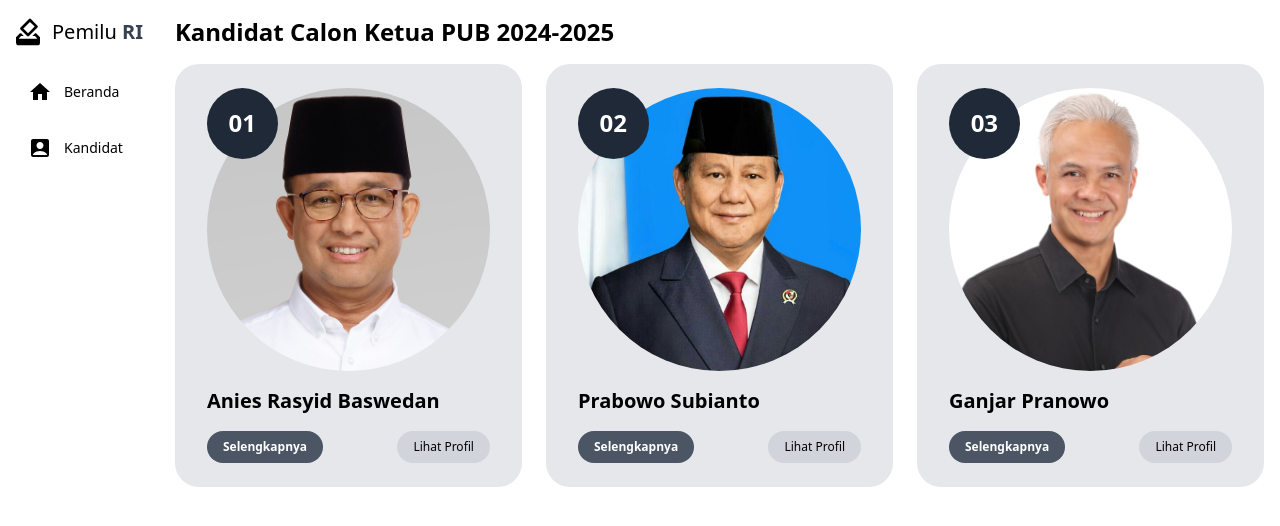
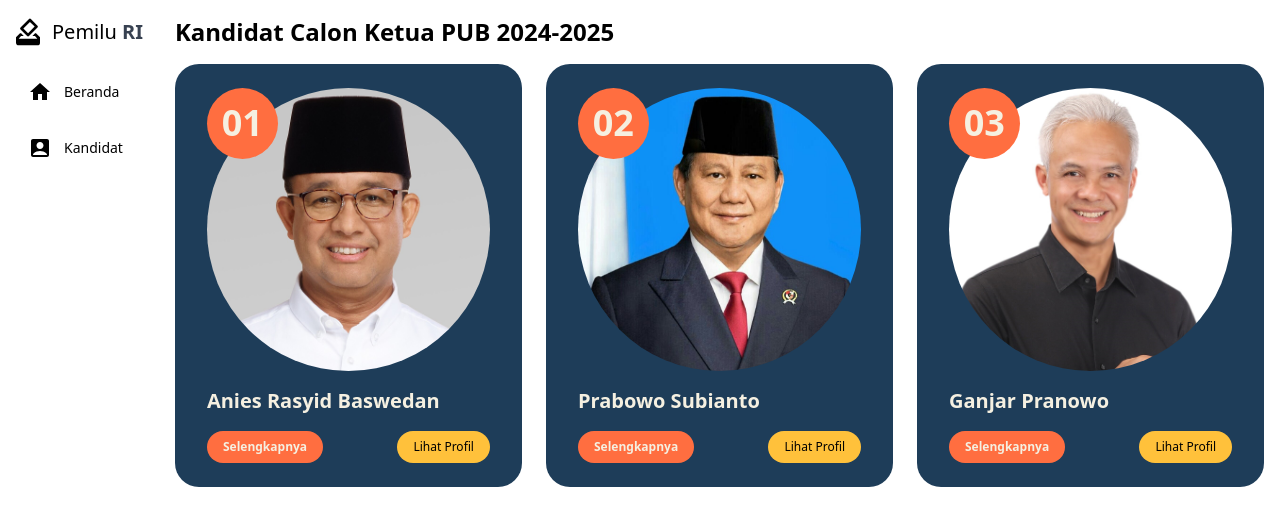
Before and after one commit to kangzBredz04/elections-pubpasim, a React (Vite) app: page / in a window 1280 px wide. Shown: the top 526 px of the page. Built offline with nearby package versions, Linux system fonts and the light colour scheme.

Commit message:
refactor: Update data handling via props and styling in CardCandidate component

```diff
--- a/src/components/CandidateCard.tsx
+++ b/src/components/CandidateCard.tsx
@@ -1,39 +1,40 @@
 /* eslint-disable @typescript-eslint/no-unused-vars */
-import React from "react";
 import { Candidate } from "../types/Candidate";
 
 interface CandidateCardProps {
   candidate: Candidate;
 }
 
-const CandidateCard: React.FC<CandidateCardProps> = ({ candidate }) => {
+function CandidateCard(props: CandidateCardProps) {
   return (
-    <div className="flex flex-1 gap-4 p-4 md:px-8 md:py-6 md:gap-4 md:flex-col rounded-3xl bg-gray-200 text-primary false">
+    <div className="flex flex-1 gap-4 p-4 md:px-8 md:py-6 md:gap-4 md:flex-col rounded-3xl bg-[#1e3d59] text-primary false">
       <div className="relative self-start w-1/4 text-xs md:w-full md:text-2xl false">
-        <div className="absolute z-10 flex items-center justify-center w-1/4 font-bold rounded-full h-1/4  bg-gray-800 text-white">
-          {`0${candidate.number}`}
+        <div className="absolute z-10 flex items-center justify-center w-1/4 rounded-full h-1/4 bg-[#ff6e40]">
+          <p className="text-4xl text-[#f5f0e1] font-bold">{`0${props.candidate.number}`}</p>
         </div>
         <img
-          src={candidate.photo}
-          alt=""
+          src={props.candidate.photo}
+          alt={props.candidate.name}
           className="rounded-full bg-secondary-container bg-[left_1rem_bottom_1rem] md:bg-[left_3rem_bottom_3rem]  bg-blend-luminosity"
         />
       </div>
       <div className="flex flex-col flex-1 gap-4">
-        <div className="flex items-center flex-1 gap-4 text-xl font-bold">
-          <div>{candidate.name}</div>
+        <div className="flex items-center flex-1 gap-4 ">
+          <div className="text-[#f5f0e1] text-xl font-bold ">
+            {props.candidate.name}
+          </div>
         </div>
         <div className="flex flex-wrap justify-between gap-4 md:mt-auto">
-          <button className="rounded-full font-semibold relative bg-gray-600 text-white text-xs h-8 px-4">
+          <button className="rounded-full font-semibold relative bg-[#ff6e40] text-[#f5f0e1] text-xs h-8 px-4">
             Selengkapnya
           </button>
-          <button className="rounded-full relative bg-gray-300 text-black font-medium text-xs h-8 px-4">
+          <button className="rounded-full relative bg-[#ffc13b] text-black font-medium text-xs h-8 px-4">
             Lihat Profil
           </button>
         </div>
       </div>
     </div>
   );
-};
+}
 
 export default CandidateCard;
```
